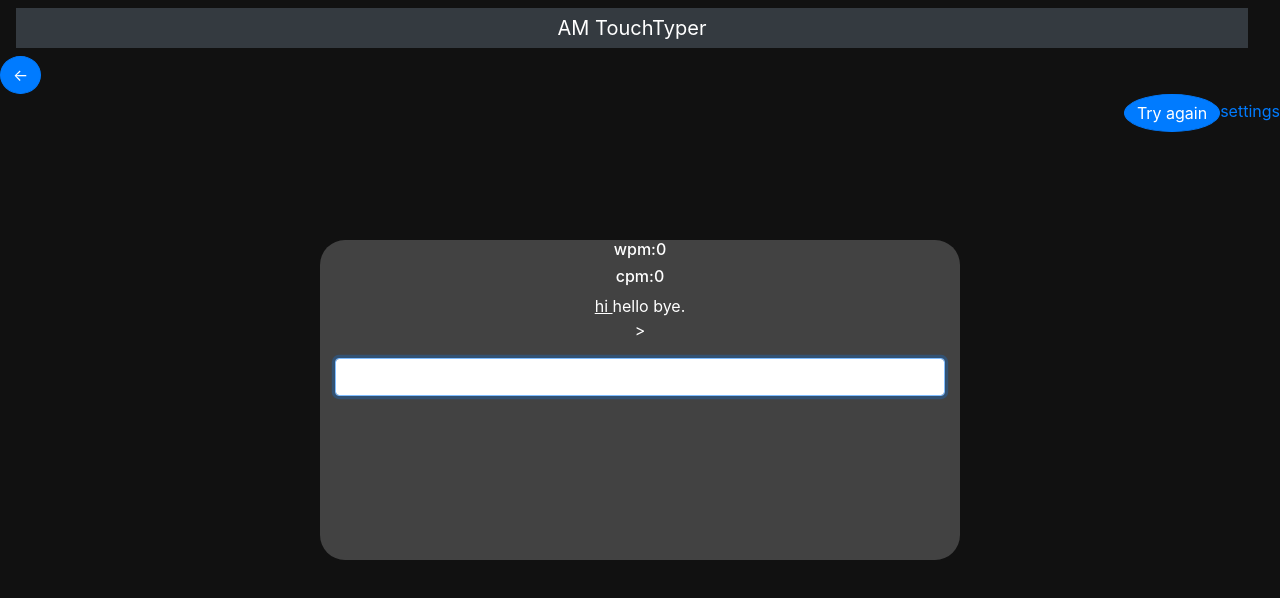
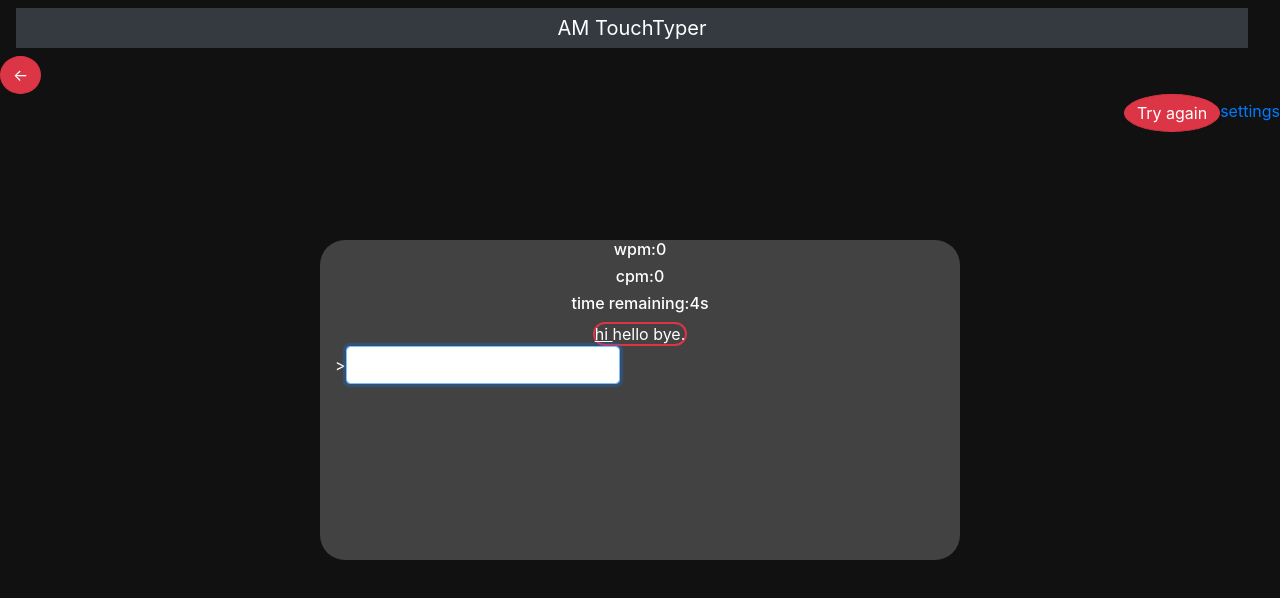
Before and after one commit to AM-Software-Developers/TouchTyper, a Vue app: page /#/play in a window 1280 px wide. Shown: the top 598 px of the page. Built offline with nearby package versions, Linux system fonts and the light colour scheme.

Commit message:
UI components added

```diff
--- a/src/components/Play.vue
+++ b/src/components/Play.vue
@@ -18,12 +18,12 @@
       <h1 v-else-if="command===2" class="background2">GET SET!</h1>
       <h1 v-else-if="command===3" class="background3">GO!</h1>
     </div>-->
-    <router-link style="border-radius:100%" class="btn btn-primary" to="/"><-</router-link>
+    <router-link style="border-radius:100%" class="btn btn-danger" to="/"><-</router-link>
     <div align="right">
       <button
         @click.prevent="refreshPage()"
         align="right"
-        class="btn btn-primary"
+        class="btn btn-danger"
         style="border-radius:100%"
       >Try again</button>
       <router-link to="/settings">settings</router-link>
@@ -33,7 +33,8 @@
       <div v-if="typingcontents" class="centerbox container">
         <h6>wpm:{{cpm | cpmToWpm}}</h6>
         <h6>cpm:{{cpm}}</h6>
-        <span class="finished">{{finished}}</span>
+        <h6>time remaining:{{maxlimit - timeelapsed}}s</h6>
+        <span class="text-contents"><span class="finished">{{finished}}</span>
         <span class="currentfinished">
           <u>{{currentfinished}}</u>
         </span>
@@ -43,12 +44,12 @@
         <span class="currentunfinished">
           <u>{{currentunfinished}}</u>
         </span>
-        <span class="unfinished">{{unfinished}}</span>
+        <span class="unfinished">{{unfinished}}</span></span>
+
         <br />
-        <span style="form-inline">
-        <p class="form-group">></p>
+        <span class="form-inline">
+        <p class="form-group" v-if="command>3">></p>
         <input type="text" id="tempword" class="form-control form-group" v-model="tempword" :disabled="disableInput" /></span>
-        <p>{{tempword}}</p>
       </div>
       <div v-else class="centerbox">BETTER LUCK NEXT TIME</div>
     </div>
@@ -143,15 +144,15 @@ export default {
     this.unfinished = this.typingcontents;
     var self = this;
     this.tempword = "";
-    this.maxlimit = this.typingcontents.length / 3;
+    this.maxlimit = this.typingcontents.length / 2;
     this.startTimer = setInterval(function() {
       self.command++;
-      if (self.command >= 3) {
+      if (self.command > 3) {
         self.disableInput = false;
         self.Focus("tempword");
         self.timeelapsed += 1;
         //set min limit
-        if (self.timeelapsed > this.maxlimit) {
+        if (self.timeelapsed > self.maxlimit) {
           //gameover
           self.timeelapsed = 0;
           self.typingcontents = null;
@@ -234,4 +235,10 @@ export default {
   color: red;
   background-color: pink;
 }
+.text-contents{
+  border-style: solid;
+  border-color: #dc3545;
+  border-width: 2px;
+  border-radius: 25px;
+}
 </style>
```
